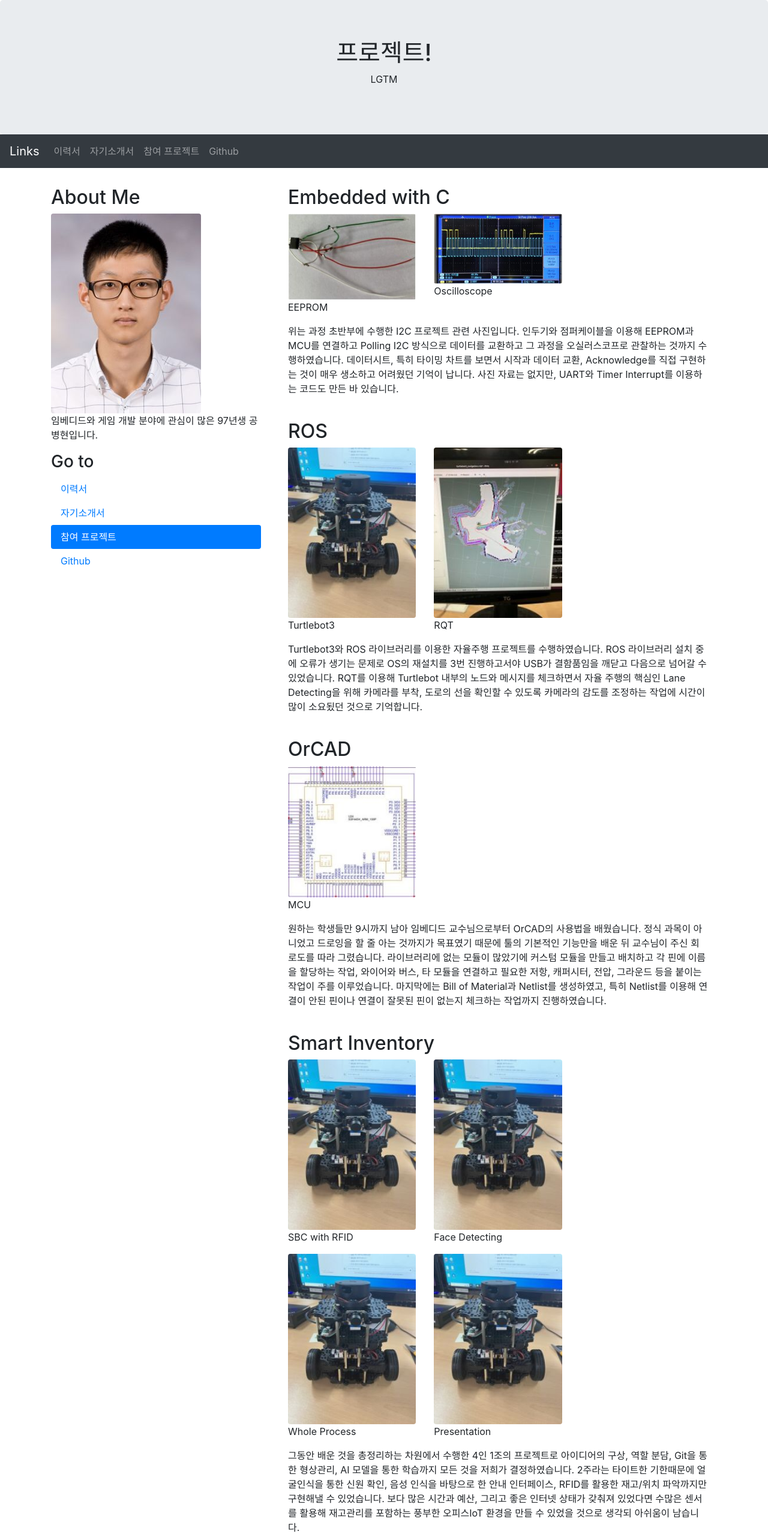
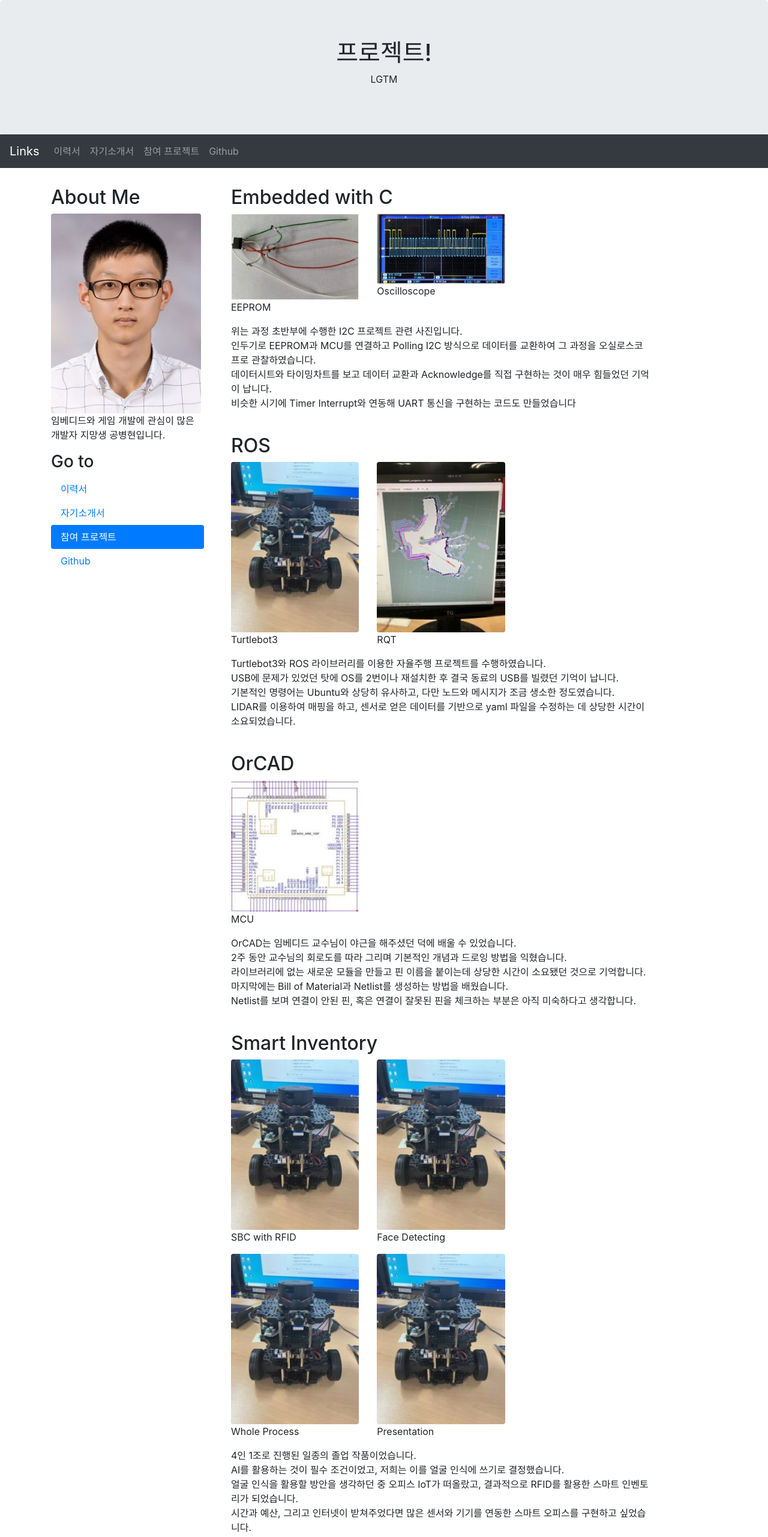
Before and after one commit to Mazogorath/IntelEdgeAI, a plain HTML site: page Portfolio/Projects/index.html in a window 1280 px wide. Shown: the top 2562 px of the page at 60% size. Drawn offline with nearby package versions, Linux system fonts and the light colour scheme.

Commit message:
hotfix4 - readability

```diff
--- a/Portfolio/Projects/index.html
+++ b/Portfolio/Projects/index.html
@@ -47,10 +47,10 @@
 
 <div class="container" style="margin-top:30px">
   <div class="row">
-    <div class="col-sm-4">
+    <div class="img-fluid col-sm-3">
       <h2>About Me</h2>
       <img src="../Images/Me.jpg" class="rounded" alt="Me">
-      <p>임베디드와 게임 개발 분야에 관심이 많은 97년생 공병현입니다.</p>
+      <p>임베디드와 게임 개발에 관심이 많은 개발자 지망생 공병현입니다.</p>
       <h3>Go to</h3>
       <ul class="nav nav-pills flex-column">
         <li class="nav-item">
@@ -82,7 +82,7 @@
       <p>Oscilloscope</p>
     </div>
   </div>
-      <p>위는 과정 초반부에 수행한 I2C 프로젝트 관련 사진입니다. 인두기와 점퍼케이블을 이용해 EEPROM과 MCU를 연결하고 Polling I2C 방식으로 데이터를 교환하고 그 과정을 오실러스코프로 관찰하는 것까지 수행하였습니다. 데이터시트, 특히 타이밍 차트를 보면서 시작과 데이터 교환, Acknowledge를 직접 구현하는 것이 매우 생소하고 어려웠던 기억이 납니다. 사진 자료는 없지만, UART와 Timer Interrupt를 이용하는 코드도 만든 바 있습니다.</p>
+      <p>위는 과정 초반부에 수행한 I2C 프로젝트 관련 사진입니다.<br>인두기로 EEPROM과 MCU를 연결하고 Polling I2C 방식으로 데이터를 교환하여 그 과정을 오실로스코프로 관찰하였습니다.<br>데이터시트와 타이밍차트를 보고 데이터 교환과 Acknowledge를 직접 구현하는 것이 매우 힘들었던 기억이 납니다.<br>비슷한 시기에 Timer Interrupt와 연동해 UART 통신을 구현하는 코드도 만들었습니다</p>
       <br>
 
       <h2>ROS</h2>
@@ -96,7 +96,7 @@
       <p>RQT</p>
     </div>
   </div>
-      <p>Turtlebot3와 ROS 라이브러리를 이용한 자율주행 프로젝트를 수행하였습니다. ROS 라이브러리 설치 중에 오류가 생기는 문제로 OS의 재설치를 3번 진행하고서야 USB가 결함품임을 깨닫고 다음으로 넘어갈 수 있었습니다. RQT를 이용해 Turtlebot 내부의 노드와 메시지를 체크하면서 자율 주행의 핵심인 Lane Detecting을 위해 카메라를 부착, 도로의 선을 확인할 수 있도록 카메라의 감도를 조정하는 작업에 시간이 많이 소요됬던 것으로 기억합니다.</p>
+      <p>Turtlebot3와 ROS 라이브러리를 이용한 자율주행 프로젝트를 수행하였습니다.<br>USB에 문제가 있었던 탓에 OS를 2번이나 재설치한 후 결국 동료의 USB를 빌렸던 기억이 납니다.<br>기본적인 명령어는 Ubuntu와 상당히 유사하고, 다만 노드와 메시지가 조금 생소한 정도였습니다.<br>LIDAR를 이용하여 매핑을 하고, 센서로 얻은 데이터를 기반으로 yaml 파일을 수정하는 데 상당한 시간이 소요되었습니다.</p>
       <br>
 
       <h2>OrCAD</h2>
@@ -106,7 +106,7 @@
       <p>MCU</p>
     </div>
   </div>
-      <p>원하는 학생들만 9시까지 남아 임베디드 교수님으로부터 OrCAD의 사용법을 배웠습니다. 정식 과목이 아니었고 드로잉을 할 줄 아는 것까지가 목표였기 때문에 툴의 기본적인 기능만을 배운 뒤 교수님이 주신 회로도를 따라 그렸습니다. 라이브러리에 없는 모듈이 많았기에 커스텀 모듈을 만들고 배치하고 각 핀에 이름을 할당하는 작업, 와이어와 버스, 타 모듈을 연결하고 필요한 저항, 캐퍼시터, 전압, 그라운드 등을 붙이는 작업이 주를 이루었습니다. 마지막에는 Bill of Material과 Netlist를 생성하였고, 특히 Netlist를 이용해 연결이 안된 핀이나 연결이 잘못된 핀이 없는지 체크하는 작업까지 진행하였습니다.</p>
+      <p>OrCAD는 임베디드 교수님이 야근을 해주셨던 덕에 배울 수 있었습니다.<br>2주 동안 교수님의 회로도를 따라 그리며 기본적인 개념과 드로잉 방법을 익혔습니다.<br>라이브러리에 없는 새로운 모듈을 만들고 핀 이름을 붙이는데 상당한 시간이 소요됐던 것으로 기억합니다.<br>마지막에는 Bill of Material과 Netlist를 생성하는 방법을 배웠습니다.<br>Netlist를 보며 연결이 안된 핀, 혹은 연결이 잘못된 핀을 체크하는 부분은 아직 미숙하다고 생각합니다.</p>
       <br>
 
       <h2>Smart Inventory</h2>
@@ -130,7 +130,7 @@
       <p>Presentation</p>
     </div>
   </div>
-      <p>그동안 배운 것을 총정리하는 차원에서 수행한 4인 1조의 프로젝트로 아이디어의 구상, 역할 분담, Git을 통한 형상관리, AI 모델을 통한 학습까지 모든 것을 저희가 결정하였습니다. 2주라는 타이트한 기한때문에 얼굴인식을 통한 신원 확인, 음성 인식을 바탕으로 한 안내 인터페이스, RFID를 활용한 재고/위치 파악까지만 구현해낼 수 있었습니다. 보다 많은 시간과 예산, 그리고 좋은 인터넷 상태가 갖춰져 있었다면 수많은 센서를 활용해 재고관리를 포함하는 풍부한 오피스IoT 환경을 만들 수 있었을 것으로 생각되 아쉬움이 남습니다.</p>
+      <p>4인 1조로 진행된 일종의 졸업 작품이었습니다.<br>AI를 활용하는 것이 필수 조건이었고, 저희는 이를 얼굴 인식에 쓰기로 결정했습니다.<br>얼굴 인식을 활용할 방안을 생각하던 중 오피스 IoT가 떠올랐고, 결과적으로 RFID를 활용한 스마트 인벤토리가 되었습니다.<br>시간과 예산, 그리고 인터넷이 받쳐주었다면 많은 센서와 기기를 연동한 스마트 오피스를 구현하고 싶었습니다.</p>
     </div>
   </div>
 </div>
```
Also changed, not shown: Portfolio/CoverLetter/index.html (+3 -3 lines), Portfolio/Resume/index.html (+3 -4 lines).
